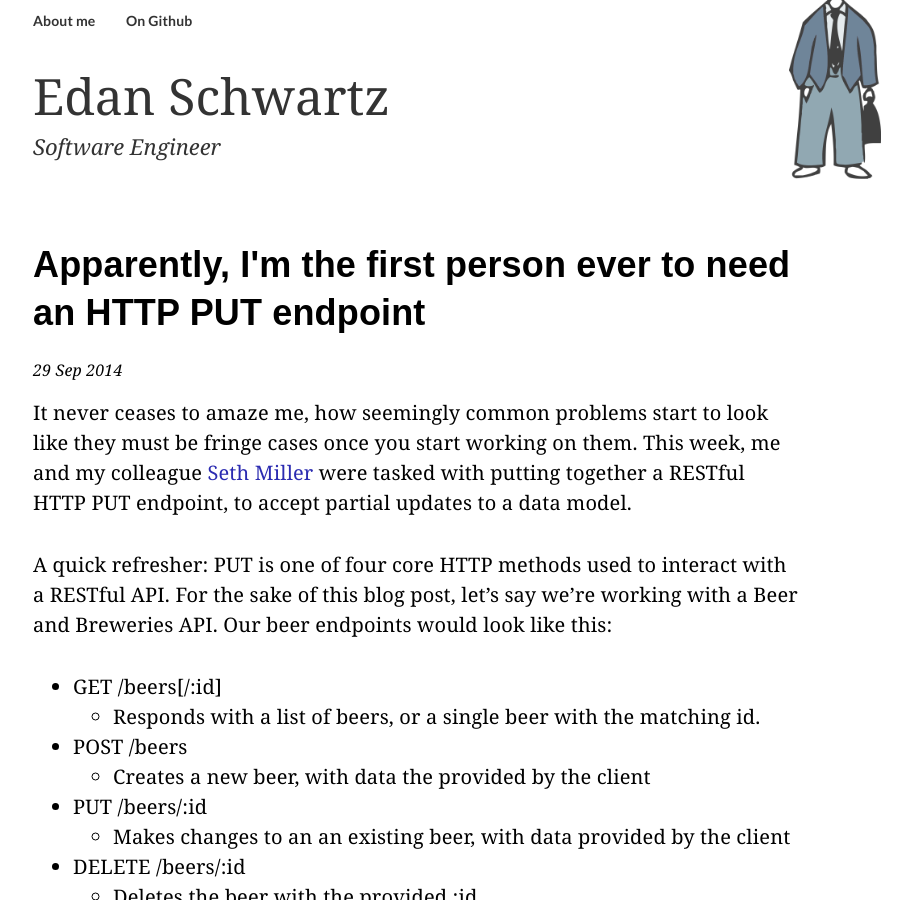
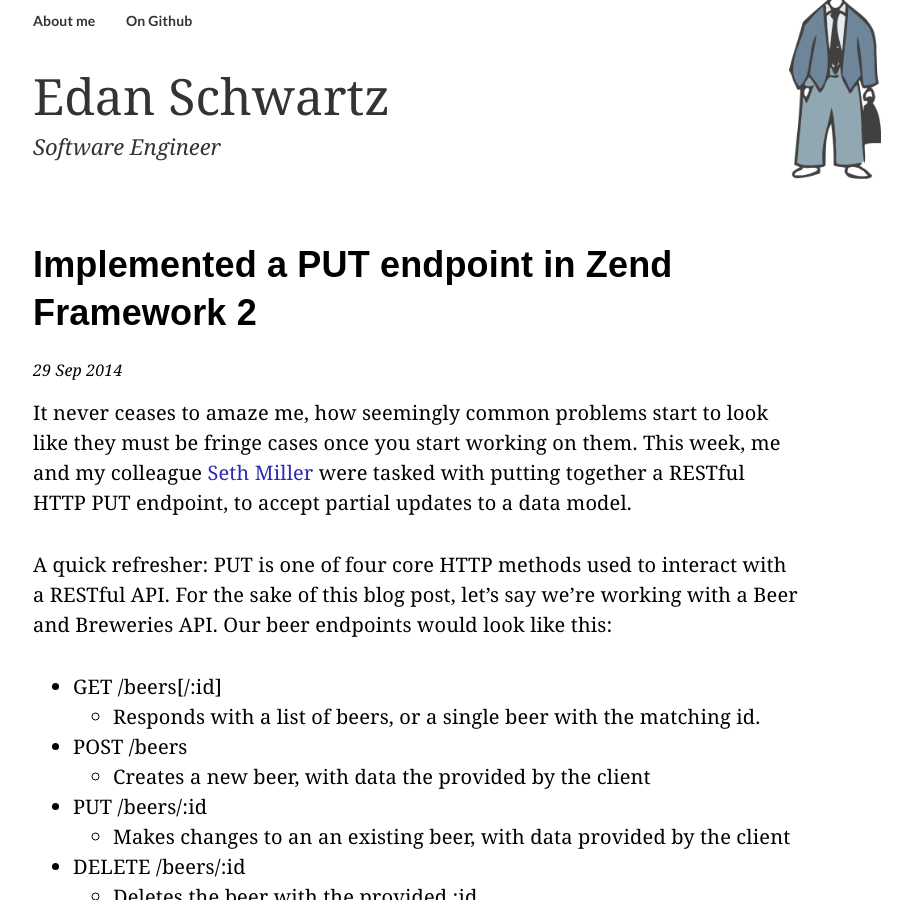
Before and after one commit to eschwartz/eschwartz.github.io, a Jekyll site: the page built from _posts/2014-09-29-zf2-partial-model-updates.md, in a window 1280 px wide and 900 px high. Shown: the whole window, without its empty margins (223-1135 px from the left). Built offline with Jekyll 4.4.1, drawn with Linux system fonts in a browser that asks for light colours; comment, search, counter and statistics services are not loaded.

Commit message:
Rename ZF2 post title
it was a little snarky for my tastes.

```diff
--- a/_posts/2014-09-29-zf2-partial-model-updates.md
+++ b/_posts/2014-09-29-zf2-partial-model-updates.md
@@ -1,7 +1,7 @@
 ---
 layout: post
 tags : [zf2, zend framework 2, doctrine, jms serializer, REST api]
-title: "Apparently, I'm the first person ever to need an HTTP PUT endpoint"
+title: "Implemented a PUT endpoint in Zend Framework 2"
 excerpt: "It never ceases to amaze me, how seemingly common problems start to look like they must be fringe cases..."
 ---
 It never ceases to amaze me, how seemingly common problems start to look like they must be fringe cases once you start working on them. This week, me and my colleague [Seth Miller](http://four43.com/) were tasked with putting together a RESTful HTTP PUT endpoint, to accept partial updates to a data model.
```
